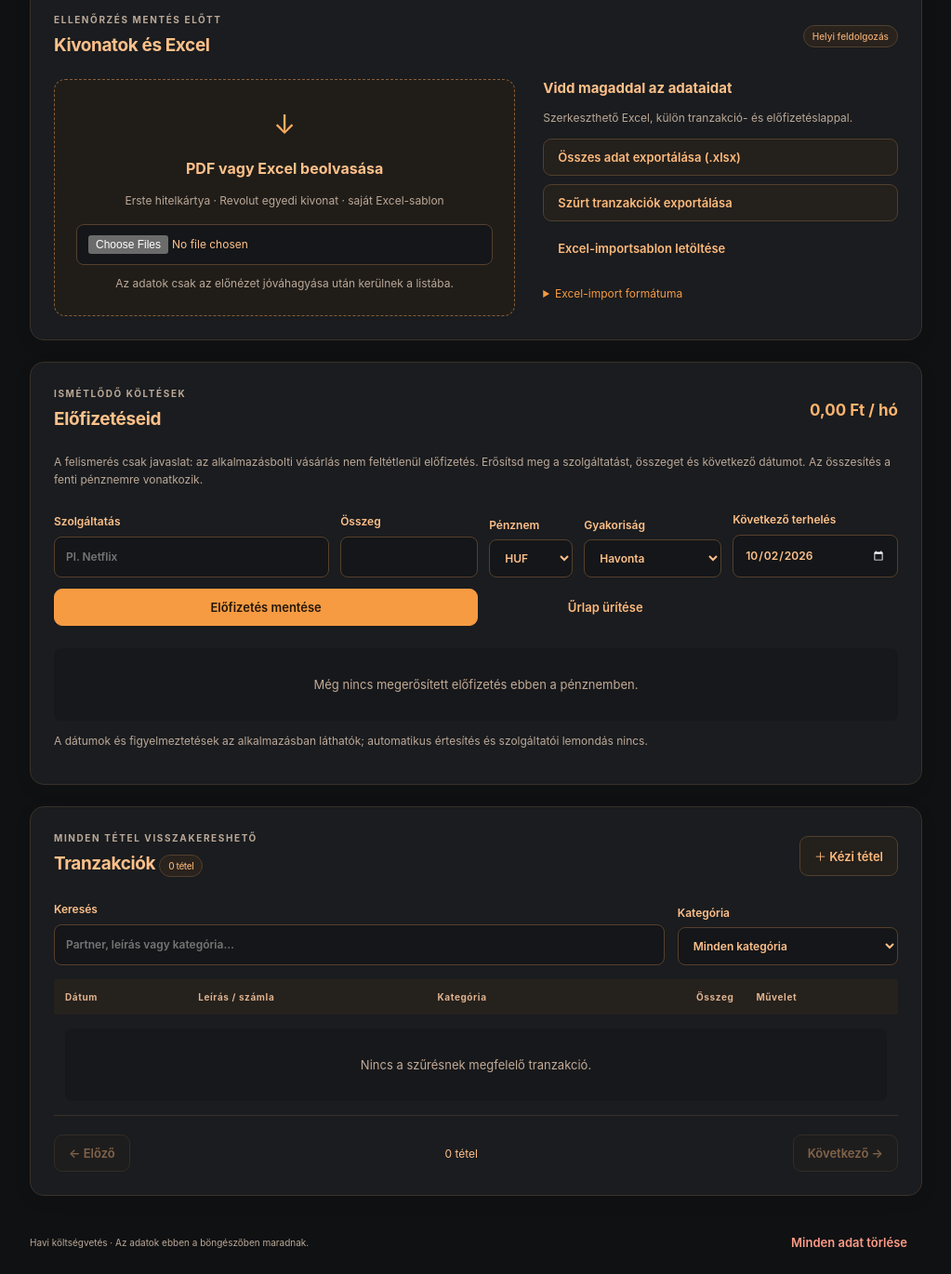
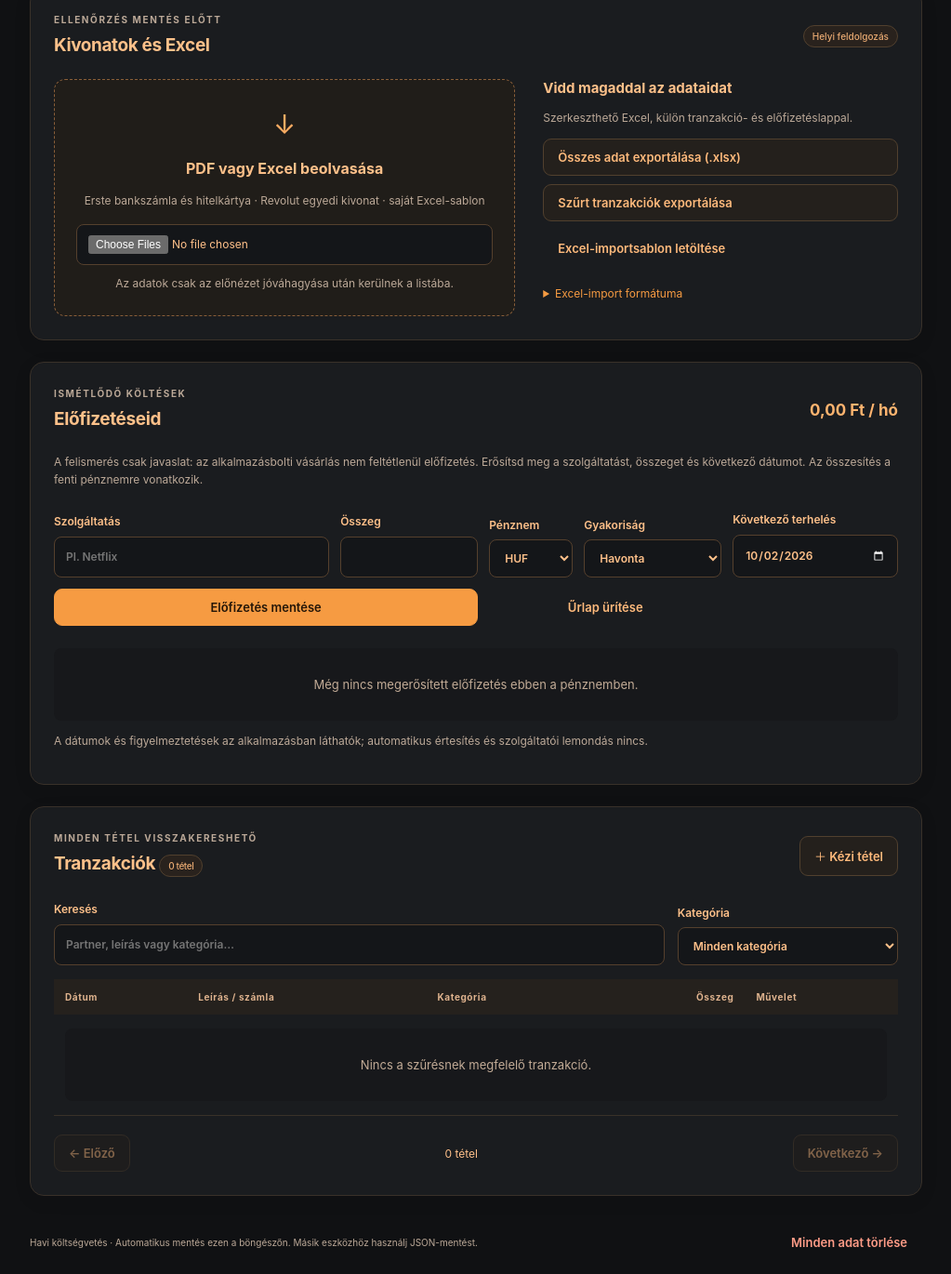
Before and after one commit to dobronyikrisztina-lab/havi-koltsegvetes, a website with bundled scripts: page index.html in a window 1280 px wide. Shown: the part 810-2180 px from the top of the page at 93% size, without its empty margins (240-1263 px from the left). Built offline with nearby package versions, Linux system fonts and the light colour scheme.

Commit message:
Update index.html for resilient statement import

```diff
--- a/index.html
+++ b/index.html
@@ -1,15 +1,15 @@
 <!doctype html>
 <html lang="hu"><head><meta charset="utf-8"><meta name="viewport" content="width=device-width,initial-scale=1"><meta name="color-scheme" content="dark"><title>Pénzügyeim · Havi költségvetés</title><link rel="stylesheet" href="style.css"><script src="vendor/xlsx.full.min.js" defer></script><script src="core.js" defer></script><script src="excel.js" defer></script><script type="module" src="app.js"></script></head>
-<body><div class="shell"><aside><a class="brand" href="#"><span class="brand-icon">P</span> Pénzügyeim</a><p class="eyebrow">SZEMÉLYES KÖLTSÉGVETÉS</p><nav aria-label="Főmenü"><a href="#overview">◫ &nbsp; Áttekintés</a><a href="#imports">↓ &nbsp; Import és export</a><a href="#subscriptions">↻ &nbsp; Előfizetések</a><a href="#transactions">≡ &nbsp; Tranzakciók</a></nav><div class="aside-note"><span class="dot"></span> Saját eszközön tárolva<p>A kivonatok feldolgozása helyben történik. Készíts rendszeresen biztonsági mentést.</p><button id="backup" class="quiet">Biztonsági mentés ↓</button><label class="quiet file-label">Mentés visszaállítása<input id="restore" type="file" accept=".json" hidden></label></div></aside>
+<body><div class="shell"><aside><a class="brand" href="#"><span class="brand-icon">P</span> Pénzügyeim</a><p class="eyebrow">SZEMÉLYES KÖLTSÉGVETÉS</p><nav aria-label="Főmenü"><a href="#overview">◫ &nbsp; Áttekintés</a><a href="#imports">↓ &nbsp; Import és export</a><a href="#subscriptions">↻ &nbsp; Előfizetések</a><a href="#transactions">≡ &nbsp; Tranzakciók</a></nav><div class="aside-note"><span class="dot"></span> Saját eszközön tárolva<p id="storageStatus" class="storage-status">Mentés ellenőrzése…</p><p>A kivonatok feldolgozása helyben történik. Készíts rendszeresen biztonsági mentést.</p><button id="backup" class="quiet">Biztonsági mentés ↓</button><label class="quiet file-label">Mentés visszaállítása<input id="restore" type="file" accept=".json" hidden></label></div></aside>
 <main><header id="overview"><div><p class="eyebrow">KEVESEBB BIZONYTALANSÁG, TÖBB ÁTLÁTÁS</p><h1>Tudd, mire megy el.</h1><p class="muted">Költések, tervek és előfizetések egy helyen.</p></div><a class="button primary" href="#imports">＋ Kivonat hozzáadása</a></header>
 <div id="notice" role="status" aria-live="polite"></div><div id="legacy" class="banner" hidden></div>
 <section class="filters" aria-label="Kimutatás szűrői"><label>Időszak<select id="month"><option value="">Összes hónap</option></select></label><label>Pénznem<select id="currency"><option>HUF</option><option>EUR</option></select></label><label>Számla<select id="account"><option value="">Minden számla</option></select></label><span class="filter-hint">A feltöltések és belső pénzmozgások külön szerepelnek.</span></section>
 <div class="kpis"><article class="card"><span class="eyebrow">KIADÁSOK</span><strong id="expense">0 Ft</strong><small>Visszatérítések levonása előtt</small></article><article class="card"><span class="eyebrow">BEVÉTELEK ÉS VISSZATÉRÍTÉSEK</span><strong id="income">0 Ft</strong><small>Belső pénzmozgások nélkül</small></article><article class="card accent"><span class="eyebrow">IDŐSZAK EREDMÉNYE</span><strong id="net">0 Ft</strong><small>Bevétel − kiadás, nem számlaegyenleg</small></article></div>
 <div class="two-col"><section class="card"><div class="section-head"><h2>Mire költöttél?</h2><span class="pill">Kategóriák</span></div><div id="categories" class="chart"></div><p id="transferInfo" class="muted small"></p></section><section class="card"><div class="section-head"><h2>Havi költési keret</h2><span class="pill">Tervezés</span></div><form id="budgetForm"><label>Tervezett kiadás a kiválasztott hónapra<div class="inline"><input id="budgetAmount" type="number" min="0" step="0.01" placeholder="Pl. 300000" required><button class="primary">Mentés</button></div></label></form><div id="budgetInfo" class="budget-info"></div><div class="track"><div id="budgetBar"></div></div><p class="small muted">Kategóriákat a tranzakcióknál módosíthatsz. Saját számlák közötti utalásnál válaszd a „Belső pénzmozgás” kategóriát.</p></section></div>
-<section id="imports" class="card"><div class="section-head"><div><p class="eyebrow">ELLENŐRZÉS MENTÉS ELŐTT</p><h2>Kivonatok és Excel</h2></div><span class="pill">Helyi feldolgozás</span></div><div class="import-grid"><label class="drop-zone"><span class="upload-icon">↓</span><strong>PDF vagy Excel beolvasása</strong><span>Erste hitelkártya · Revolut egyedi kivonat · saját Excel-sablon</span><input id="fileInput" type="file" multiple accept=".pdf,.xlsx,.xls,.csv"><small>Az adatok csak az előnézet jóváhagyása után kerülnek a listába.</small></label><div class="export-tools"><h3>Vidd magaddal az adataidat</h3><p class="muted small">Szerkeszthető Excel, külön tranzakció- és előfizetéslappal.</p><button id="exportAll">Összes adat exportálása (.xlsx)</button><button id="exportFiltered">Szűrt tranzakciók exportálása</button><button id="template" class="quiet">Excel-importsablon letöltése</button><details><summary>Excel-import formátuma</summary><p class="small">A „Tranzakciók” lap kötelező oszlopai: Dátum, Leírás, Összeg, Pénznem. A kiadás negatív, a bevétel pozitív. Támogatott pénznemek: HUF, EUR. Az exportált fájl visszaolvasható. Más banki Excel-formátumot előbb alakíts át a sablon szerint. Az előfizetéslap tájékoztató; teljes visszaállításhoz JSON-mentést használj.</p></details></div></div><div id="preview" hidden></div></section>
+<section id="imports" class="card"><div class="section-head"><div><p class="eyebrow">ELLENŐRZÉS MENTÉS ELŐTT</p><h2>Kivonatok és Excel</h2></div><span class="pill">Helyi feldolgozás</span></div><div class="import-grid"><label class="drop-zone"><span class="upload-icon">↓</span><strong>PDF vagy Excel beolvasása</strong><span>Erste bankszámla és hitelkártya · Revolut egyedi kivonat · saját Excel-sablon</span><input id="fileInput" type="file" multiple accept=".pdf,.xlsx,.xls,.csv"><small>Az adatok csak az előnézet jóváhagyása után kerülnek a listába.</small></label><div class="export-tools"><h3>Vidd magaddal az adataidat</h3><p class="muted small">Szerkeszthető Excel, külön tranzakció- és előfizetéslappal.</p><button id="exportAll">Összes adat exportálása (.xlsx)</button><button id="exportFiltered">Szűrt tranzakciók exportálása</button><button id="template" class="quiet">Excel-importsablon letöltése</button><details><summary>Excel-import formátuma</summary><p class="small">A „Tranzakciók” lap kötelező oszlopai: Dátum, Leírás, Összeg, Pénznem. A kiadás negatív, a bevétel pozitív. Támogatott pénznemek: HUF, EUR. Az exportált fájl visszaolvasható. Más banki Excel-formátumot előbb alakíts át a sablon szerint. Az előfizetéslap tájékoztató; teljes visszaállításhoz JSON-mentést használj.</p></details></div></div><div id="preview" hidden></div></section>
 <section id="subscriptions" class="card"><div class="section-head"><div><p class="eyebrow">ISMÉTLŐDŐ KÖLTÉSEK</p><h2>Előfizetéseid</h2></div><strong id="subscriptionTotal"></strong></div><p class="small muted">A felismerés csak javaslat: az alkalmazásbolti vásárlás nem feltétlenül előfizetés. Erősítsd meg a szolgáltatást, összeget és következő dátumot. Az összesítés a fenti pénznemre vonatkozik.</p><div id="suggestions"></div><form id="subscriptionForm" class="form-grid"><input id="subId" type="hidden"><label>Szolgáltatás<input id="subName" required maxlength="120" placeholder="Pl. Netflix"></label><label>Összeg<input id="subAmount" type="number" min="0.01" step="0.01" required></label><label>Pénznem<select id="subCurrency"><option>HUF</option><option>EUR</option></select></label><label>Gyakoriság<select id="subCycle"><option value="monthly">Havonta</option><option value="yearly">Évente</option><option value="weekly">Hetente</option></select></label><label>Következő terhelés<input id="subNext" type="date" required></label><button class="primary">Előfizetés mentése</button><button type="button" id="subCancel" class="quiet">Űrlap ürítése</button></form><div id="subscriptionList"></div><p class="small muted">A dátumok és figyelmeztetések az alkalmazásban láthatók; automatikus értesítés és szolgáltatói lemondás nincs.</p></section>
 <section id="transactions" class="card"><div class="section-head"><div><p class="eyebrow">MINDEN TÉTEL VISSZAKERESHETŐ</p><h2>Tranzakciók <span id="txCount" class="pill"></span></h2></div><button id="addTransaction">＋ Kézi tétel</button></div><div class="filters compact"><label class="search">Keresés<input id="search" type="search" placeholder="Partner, leírás vagy kategória…"></label><label>Kategória<select id="categoryFilter"><option value="">Minden kategória</option></select></label></div><div class="table-wrap"><table><thead><tr><th>Dátum</th><th>Leírás / számla</th><th>Kategória</th><th class="right">Összeg</th><th>Művelet</th></tr></thead><tbody id="transactionRows"></tbody></table></div><div class="pagination"><button id="prevPage">← Előző</button><span id="pageInfo"></span><button id="nextPage">Következő →</button></div></section>
-<footer>Havi költségvetés · Az adatok ebben a böngészőben maradnak. <button id="clear" class="danger quiet">Minden adat törlése</button></footer>
+<footer>Havi költségvetés · Automatikus mentés ezen a böngészőn. Másik eszközhöz használj JSON-mentést. <button id="clear" class="danger quiet">Minden adat törlése</button></footer>
 </main></div>
 <dialog id="editDialog"><form id="transactionForm"><h2 id="editTitle">Tranzakció</h2><input id="editId" type="hidden"><label>Dátum<input id="editDate" type="date" required></label><label>Leírás<input id="editDesc" required maxlength="500"></label><label>Összeg (kiadás: negatív)<input id="editAmount" type="number" step="0.01" required></label><label>Pénznem<select id="editCurrency"><option>HUF</option><option>EUR</option></select></label><label>Kategória<select id="editCategory"></select></label><div class="inline"><button class="primary">Mentés</button><button type="button" id="closeDialog">Mégse</button></div></form></dialog>
 </body></html>
```
